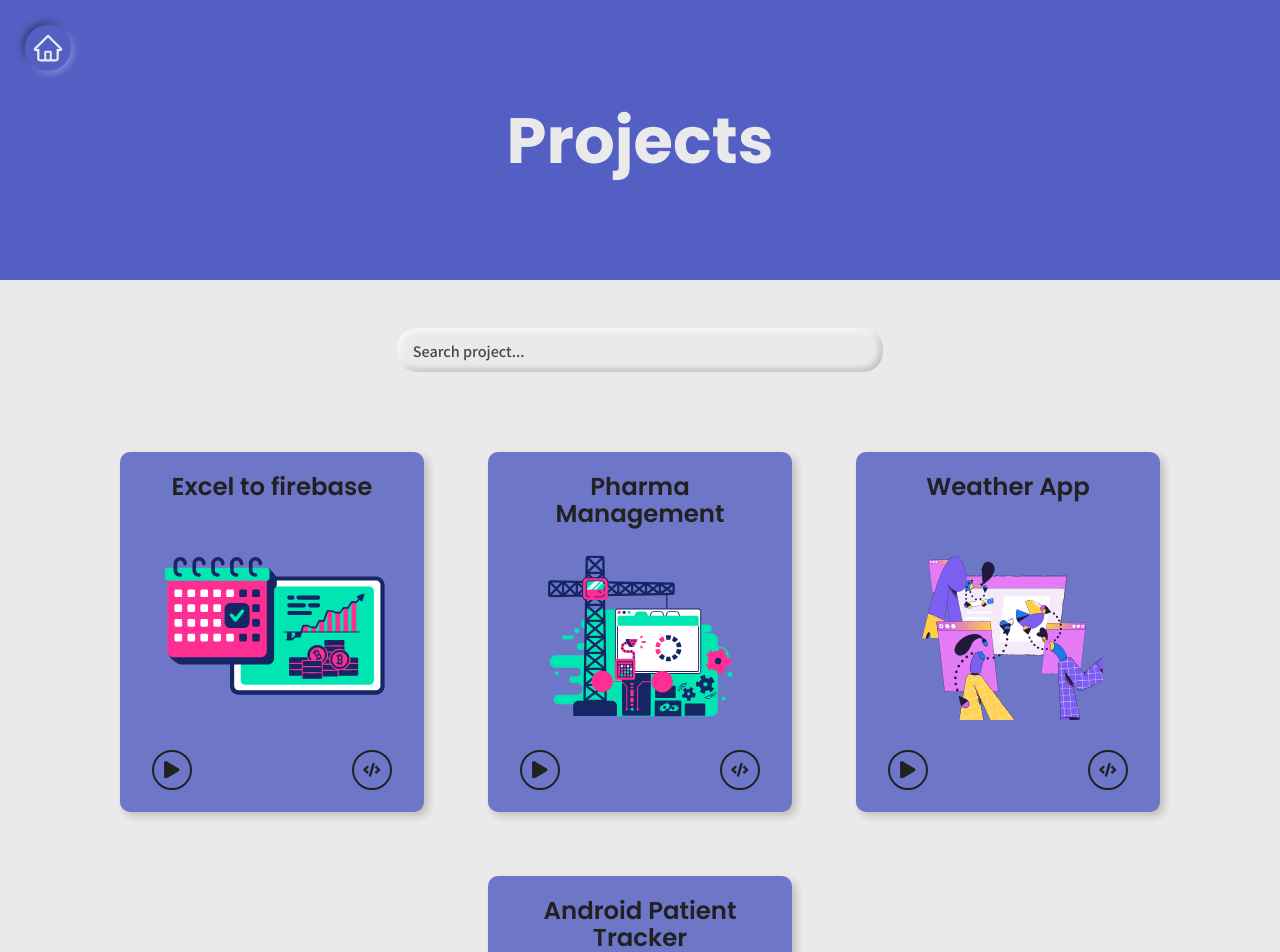
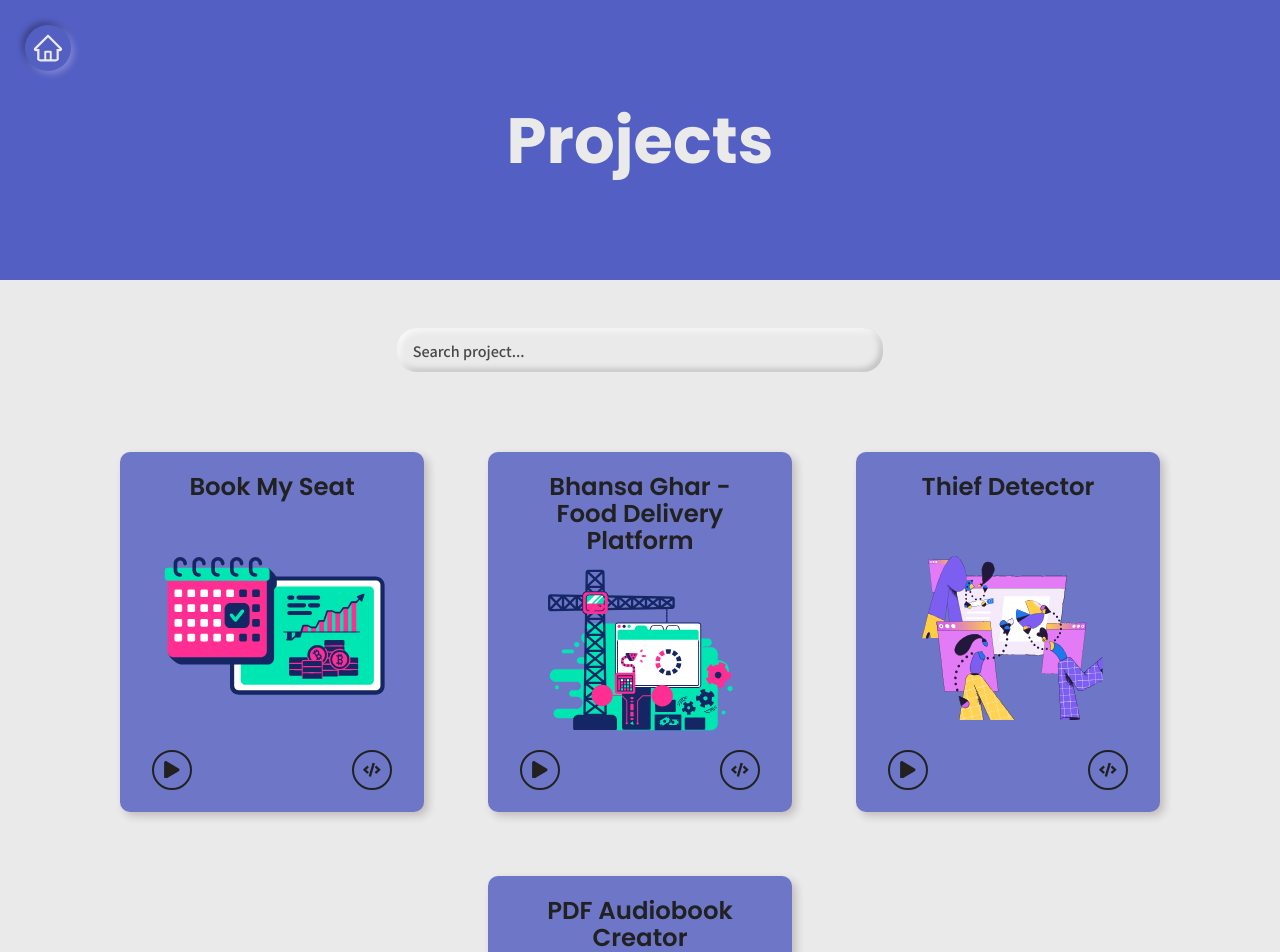
Before and after one commit to BirajGtm/my-portfolio, a React (Create React App) app: page /projects in a window 1280 px wide. Shown: the top 952 px of the page. Built offline with nearby package versions, Linux system fonts and the light colour scheme; a web font is replaced by a local one.

Commit message:
updated projects

```diff
--- a/src/data/projectsData.js
+++ b/src/data/projectsData.js
@@ -2,45 +2,49 @@ import one from '../assets/svg/projects/one.svg'
 import two from '../assets/svg/projects/two.svg'
 import three from '../assets/svg/projects/three.svg'
 import four from '../assets/svg/projects/four.svg'
+import five from '../assets/svg/projects/five.svg'
+import six from '../assets/svg/projects/six.svg'
+import seven from '../assets/svg/projects/seven.svg'
+import eight from '../assets/svg/projects/eight.svg'
 
 
 export const projectsData = [
     {
         id: 1,
-        projectName: 'Excel to firebase',
-        projectDesc: 'Converts excel data to store data in firebase in json format.',
-        tags: ['JavaScript', 'CSS', 'HTML'],
-        code: 'https://github.com/BirajGtm/excel-to-firebase',
-        demo: 'https://github.com/BirajGtm/excel-to-firebase',
+        projectName: 'Book My Seat',
+        projectDesc: 'A cross-platform mobile app for discovering nearby restaurants, browsing menus, and booking seats in real time, using Google Maps integration.',
+        tags: ['React Native', 'Node.js', 'Express', 'PostgreSQL', 'Google Maps API'],
+        code: 'https://github.com/BirajGtm/book-my-seat',
+        demo: 'https://github.com/BirajGtm/book-my-seat',
         image: one
     },
     {
         id: 2,
-        projectName: 'Pharma Management',
-        projectDesc: 'The Pharma Stock App is a React-based web application designed to streamline inventory management for pharmacies. ',
-        tags: ['JS/React/Node', 'CSS', 'HTML'],
-        code: 'https://github.com/BirajGtm/',
-        demo: 'https://github.com/BirajGtm/',
+        projectName: 'Bhansa Ghar - Food Delivery Platform',
+        projectDesc: 'A web application designed to simulate a food delivery platform. It allows customers to browse restaurant menus, place orders, and track delivery. Restaurants can manage menus and process incoming orders, while drivers can view and update delivery assignments.',
+        tags: ['Node.js', 'Express.js', 'MongoDB', 'EJS', 'Passport.js'],
+        code: 'https://github.com/BirajGtm/bhansa-ghar',
+        demo: 'https://bhansa-ghar.onrender.com/',
         image: two
     },
     {
         id: 3,
-        projectName: 'Weather App',
-        projectDesc: 'Weather forecast systems and applications predict weather conditions based on multiple parameters.',
-        tags: ['Django', 'CSS', 'Material Ui'],
-        code: 'https://github.com/BirajGtm/',
-        demo: 'https://github.com/BirajGtm/',
+        projectName: "Thief Detector",
+        projectDesc: "A motion detection system that uses OpenCV to identify potential intruders in a video feed by analyzing changes in the scene.",
+        tags: ["Python", "OpenCV", "Image Processing", "Machine Learning"],
+        code: "https://github.com/BirajGtm/ml-audiobook-creator",
+        demo: "https://github.com/BirajGtm/ml-audiobook-creator",
         image: three
     },
     {
         id: 4,
-        projectName: 'Android Patient Tracker',
-        projectDesc: 'This project involves the development of an Android application for viewing and managing patient data.',
-        tags: ['Flutter', 'Firebase'],
-        code: 'https://github.com/BirajGtm/',
-        demo: 'https://github.com/BirajGtm/',
+        projectName: "PDF Audiobook Creator",
+        projectDesc: "A Python application that extracts text from a PDF file, cleans it, and converts it into speech, generating an audiobook.",
+        tags: ["Python", "gTTS", "PyPDF2", "NLP", "Machine Learning"],
+        code: "https://github.com/BirajGtm/ml-thief-detector",
+        demo: "https://github.com/BirajGtm/ml-thief-detector",
         image: four
-    },
+    }
 
 ]
 
```
